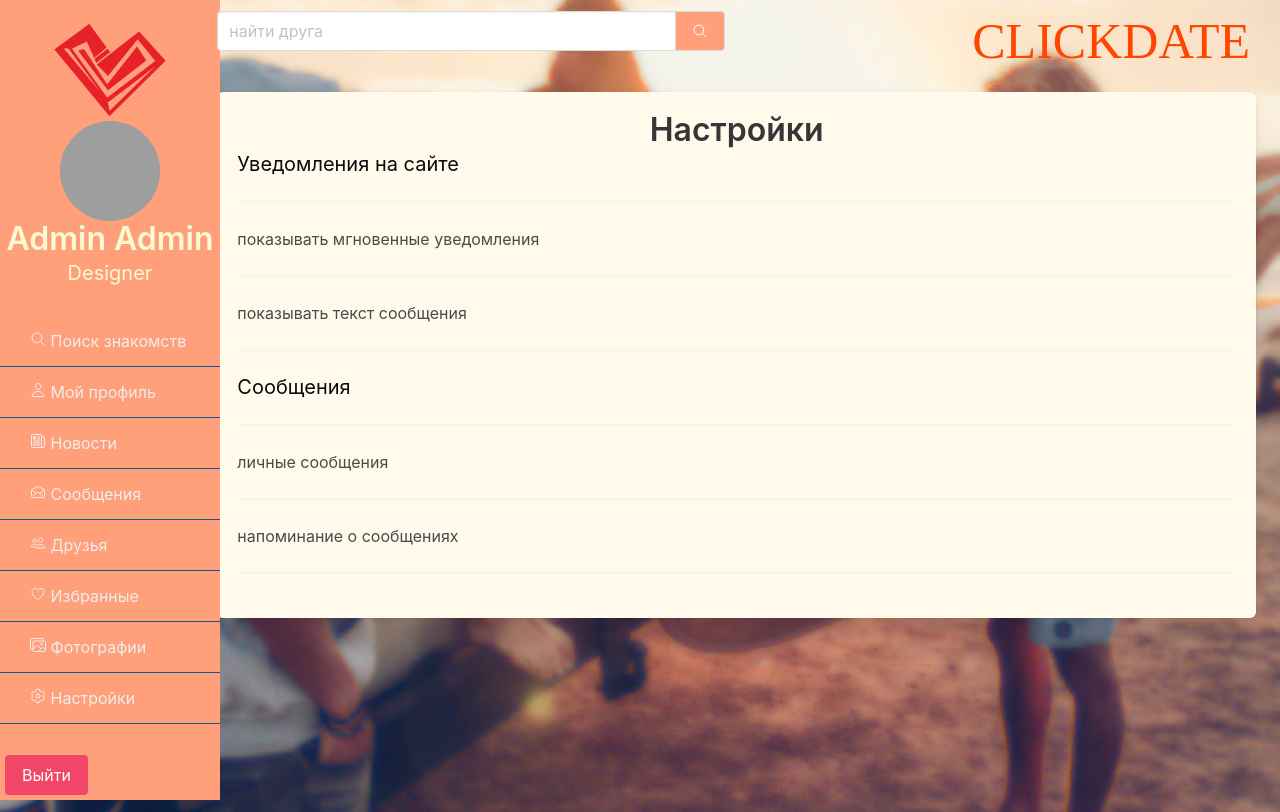
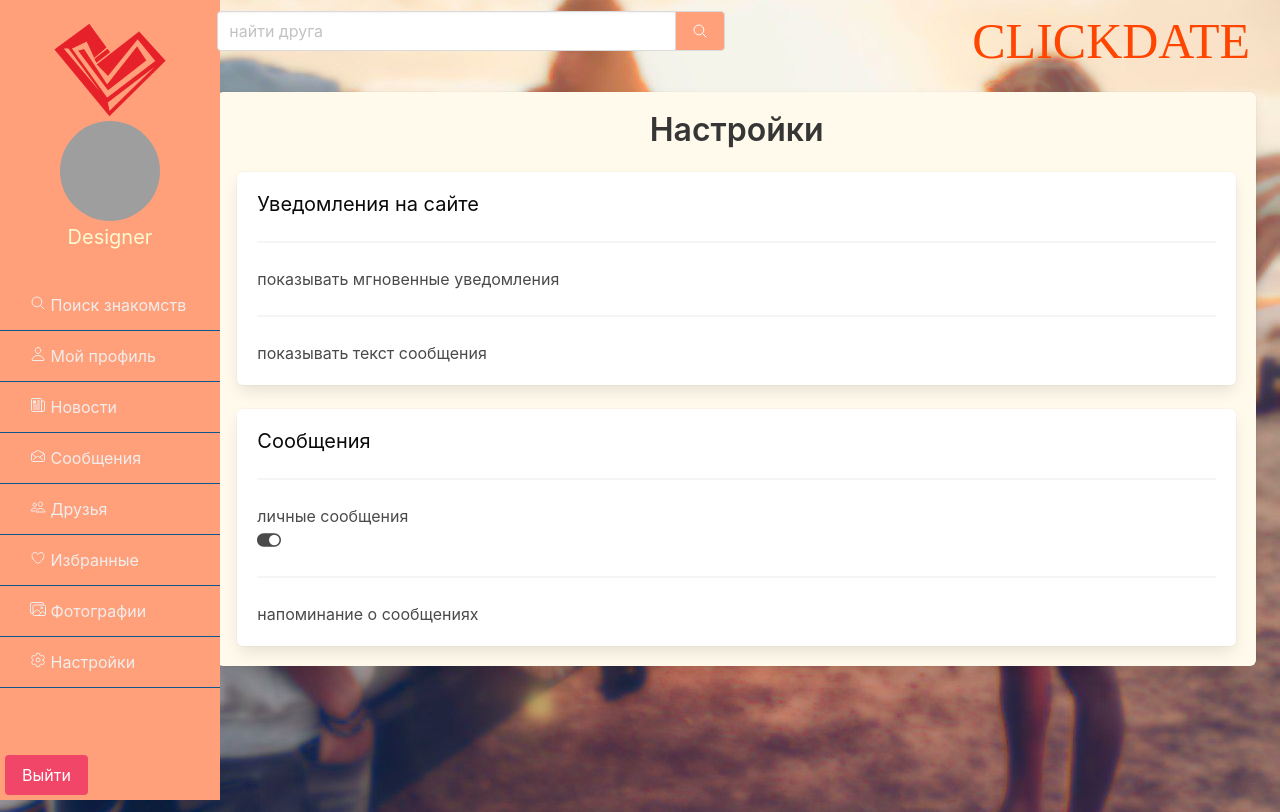
Before and after one commit to JaneDoe88888/DateSite2, a Django app: page /head/settings/ in a window 1280 px wide. Run offline with Django 4.2, Linux system fonts and the light colour scheme; grey boxes are pictures that could not be loaded.

Commit message:
траница настройки

```diff
--- a/DateSite/head/templates/chat.html
+++ b/DateSite/head/templates/chat.html
@@ -12,7 +12,7 @@
                         <img id="avatar" style="margin-top: 1px"
                              src="https://cdn1.flamp.ru/f095db715d8ab92aed99398c0d3d3892.png"
                              alt="profile_picture">
-                        <div class="title" style="color: lightgoldenrodyellow;">Admin Admin</div>
+                        <div class="title" style="color: lightgoldenrodyellow;">{{ user.username }}</div>
                         <div class="subtitle" style="color: lightgoldenrodyellow">Designer</div>
                     </div>
                     <ul>
--- a/DateSite/head/templates/favorite.html
+++ b/DateSite/head/templates/favorite.html
@@ -12,7 +12,7 @@
                         <img id="avatar" style="margin-top: 1px"
                              src="https://cdn1.flamp.ru/f095db715d8ab92aed99398c0d3d3892.png"
                              alt="profile_picture">
-                        <div class="title" style="color: lightgoldenrodyellow;">Admin Admin</div>
+                        <div class="title" style="color: lightgoldenrodyellow;">{{ user.username }}</div>
                         <div class="subtitle" style="color: lightgoldenrodyellow">Designer</div>
                     </div>
                     <ul>
--- a/DateSite/head/templates/friends.html
+++ b/DateSite/head/templates/friends.html
@@ -12,7 +12,7 @@
                         <img id="avatar" style="margin-top: 1px"
                              src="https://cdn1.flamp.ru/f095db715d8ab92aed99398c0d3d3892.png"
                              alt="profile_picture">
-                        <div class="title" style="color: lightgoldenrodyellow;">Admin Admin</div>
+                        <div class="title" style="color: lightgoldenrodyellow;">{{ user.username }}</div>
                         <div class="subtitle" style="color: lightgoldenrodyellow">Designer</div>
                     </div>
                     <ul>
--- a/DateSite/head/templates/news.html
+++ b/DateSite/head/templates/news.html
@@ -12,7 +12,7 @@
                         <img id="avatar" style="margin-top: 1px"
                              src="https://cdn1.flamp.ru/f095db715d8ab92aed99398c0d3d3892.png"
                              alt="profile_picture">
-                        <div class="title" style="color: lightgoldenrodyellow;">Admin Admin</div>
+                        <div class="title" style="color: lightgoldenrodyellow;">{{ user.username }}</div>
                         <div class="subtitle" style="color: lightgoldenrodyellow">Designer</div>
                     </div>
                     <ul>
--- a/DateSite/head/templates/photo.html
+++ b/DateSite/head/templates/photo.html
@@ -12,7 +12,7 @@
                         <img id="avatar" style="margin-top: 1px"
                              src="https://cdn1.flamp.ru/f095db715d8ab92aed99398c0d3d3892.png"
                              alt="profile_picture">
-                        <div class="title" style="color: lightgoldenrodyellow;">Admin Admin</div>
+                        <div class="title" style="color: lightgoldenrodyellow;">{{ user.username }}</div>
                         <div class="subtitle" style="color: lightgoldenrodyellow">Designer</div>
                     </div>
                     <ul>
--- a/DateSite/head/templates/search.html
+++ b/DateSite/head/templates/search.html
@@ -12,7 +12,7 @@
                         <img id="avatar" style="margin-top: 1px"
                              src="https://cdn1.flamp.ru/f095db715d8ab92aed99398c0d3d3892.png"
                              alt="profile_picture">
-                        <div class="title" style="color: lightgoldenrodyellow;">Admin Admin</div>
+                        <div class="title" style="color: lightgoldenrodyellow;">{{ user.username }}</div>
                         <div class="subtitle" style="color: lightgoldenrodyellow">Designer</div>
                     </div>
                     <ul>
--- a/DateSite/head/templates/settings.html
+++ b/DateSite/head/templates/settings.html
@@ -12,7 +12,7 @@
                         <img id="avatar" style="margin-top: 1px"
                              src="https://cdn1.flamp.ru/f095db715d8ab92aed99398c0d3d3892.png"
                              alt="profile_picture">
-                        <div class="title" style="color: lightgoldenrodyellow;">Admin Admin</div>
+                        <div class="title" style="color: lightgoldenrodyellow;">{{ user.username }}</div>
                         <div class="subtitle" style="color: lightgoldenrodyellow">Designer</div>
                     </div>
                     <ul>
@@ -97,18 +97,29 @@
             <div class="box has-background-warning-light">
                 <div class="has-text-centered title">Настройки</div>
 
+                <div class="box">
                     <h1 class="subtitle" style="color: #0a0a0a">Уведомления на сайте</h1>
                     <hr>
                      <td>показывать мгновенные уведомления </td>
                     <hr>
                     <td>показывать текст сообщения</td>
-                <hr>
+                </div>
+                 <div class="box">
+
                     <h1 class="subtitle" style="color: #0a0a0a">Сообщения</h1>
                     <hr>
+                     <ul>
                        <td>личные сообщения</td>
+                     </ul>
+                        <div class="is-centered">
+                            <ion-icon class="icon is-centered"   name="toggle"></ion-icon>
+                        </div>
+
                     <hr>
                      <td>напоминание о сообщениях</td>
-                <hr>
+
+                 </div>
+
 <!--                <h1 class="subtitle" style="color: #0a0a0a">Сообщения</h1>-->
 
 
```
Also changed, not shown: DateSite/db.sqlite3, DateSite/files/static/style.css (line endings or trailing spaces). Lines whose indentation alone changed are shown as unchanged.
